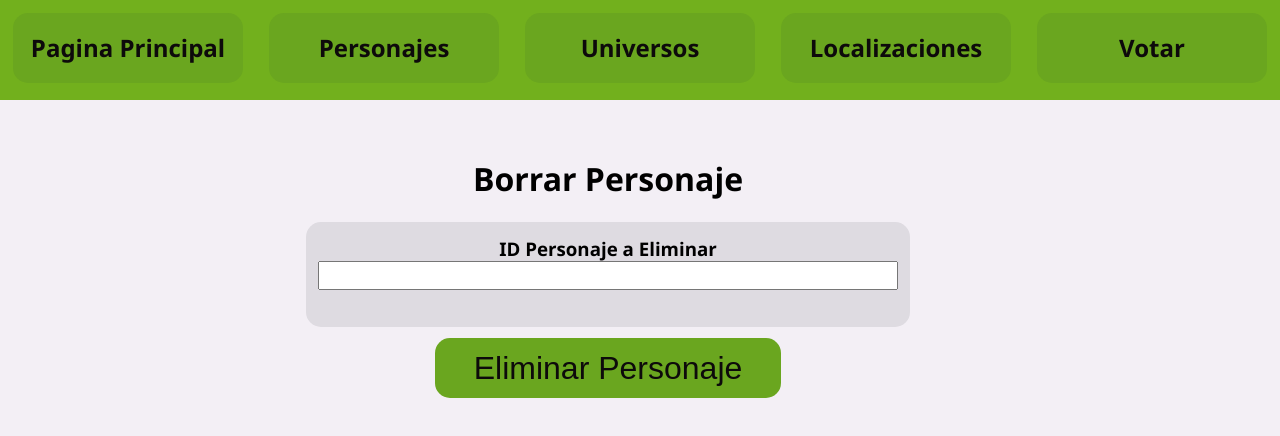
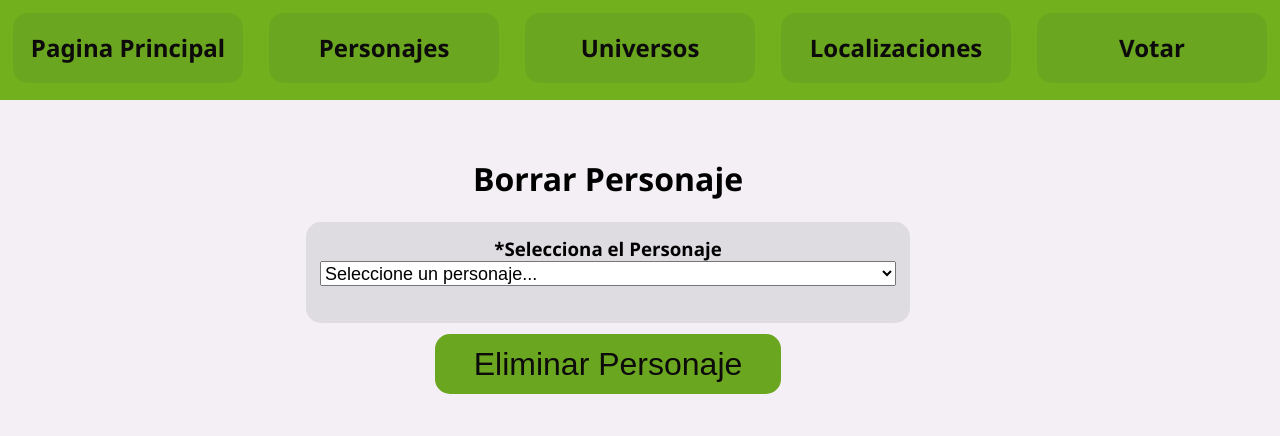
Before and after one commit to Rakoon02/TP2_IDS, a plain HTML site: page frontend/personajes/actualizar_data_personajes/borrar.html in a window 1280 px wide. Drawn offline with Linux system fonts and the light colour scheme.

Commit message:
Se añadio un dropdown form a actualizar/borrar personaje

```diff
--- a/frontend/personajes/actualizar_data_personajes/borrar.html
+++ b/frontend/personajes/actualizar_data_personajes/borrar.html
@@ -30,10 +30,10 @@
             </h1>
             <br>
             <div class="char_inputs">
-                <h3>
-                    ID Personaje a Eliminar
-                </h3>
-                <input type="number" class="id">
+                <h3>*Selecciona el Personaje</h3>
+                <select id="characterDropdown">
+                    <option value="">Seleccione un personaje...</option>
+                </select>
                 <br>
             </div>
             <button onclick="delete_char()">
```
Also changed, not shown: frontend/personajes/actualizar_data_personajes/actualizar.html (+4 -4 lines).
